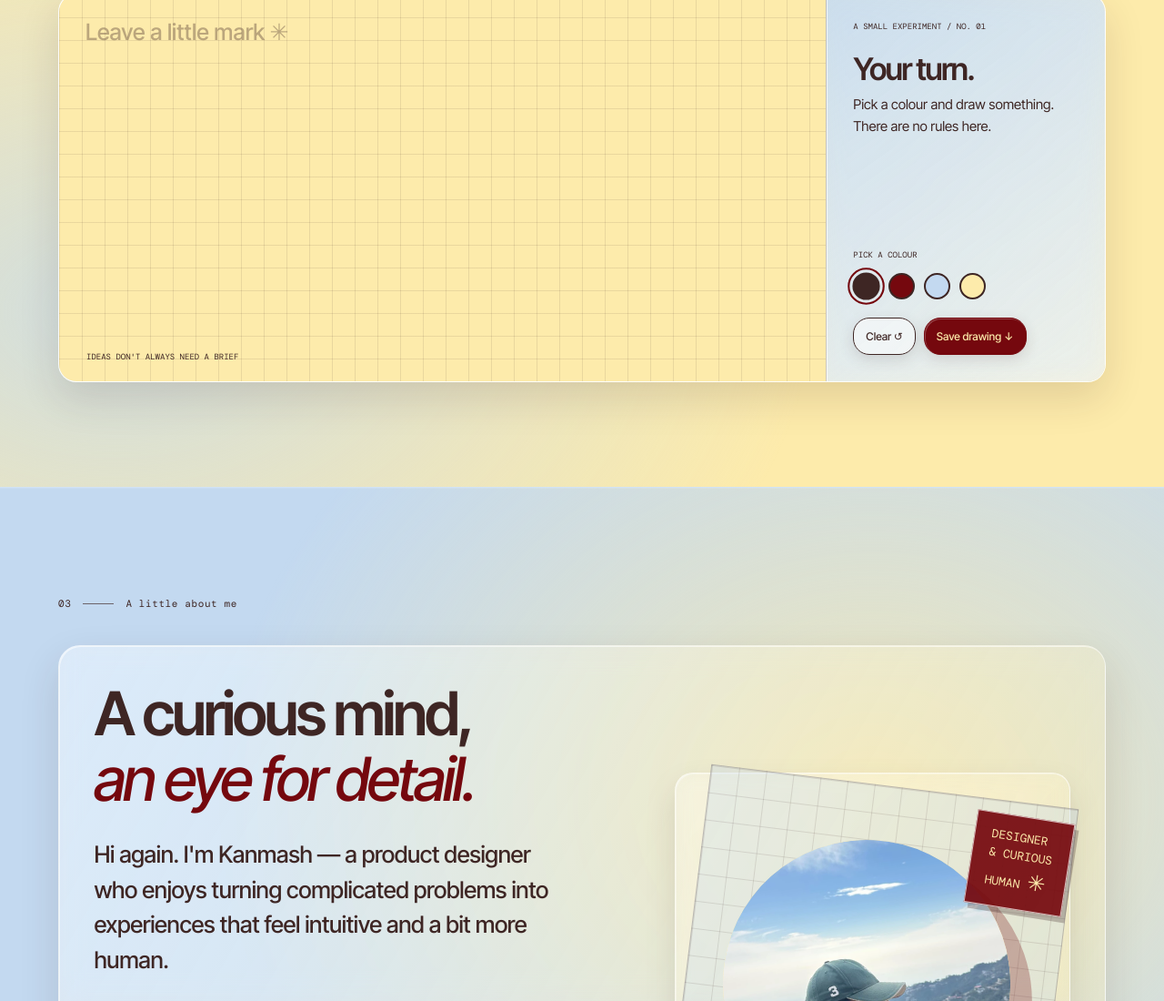
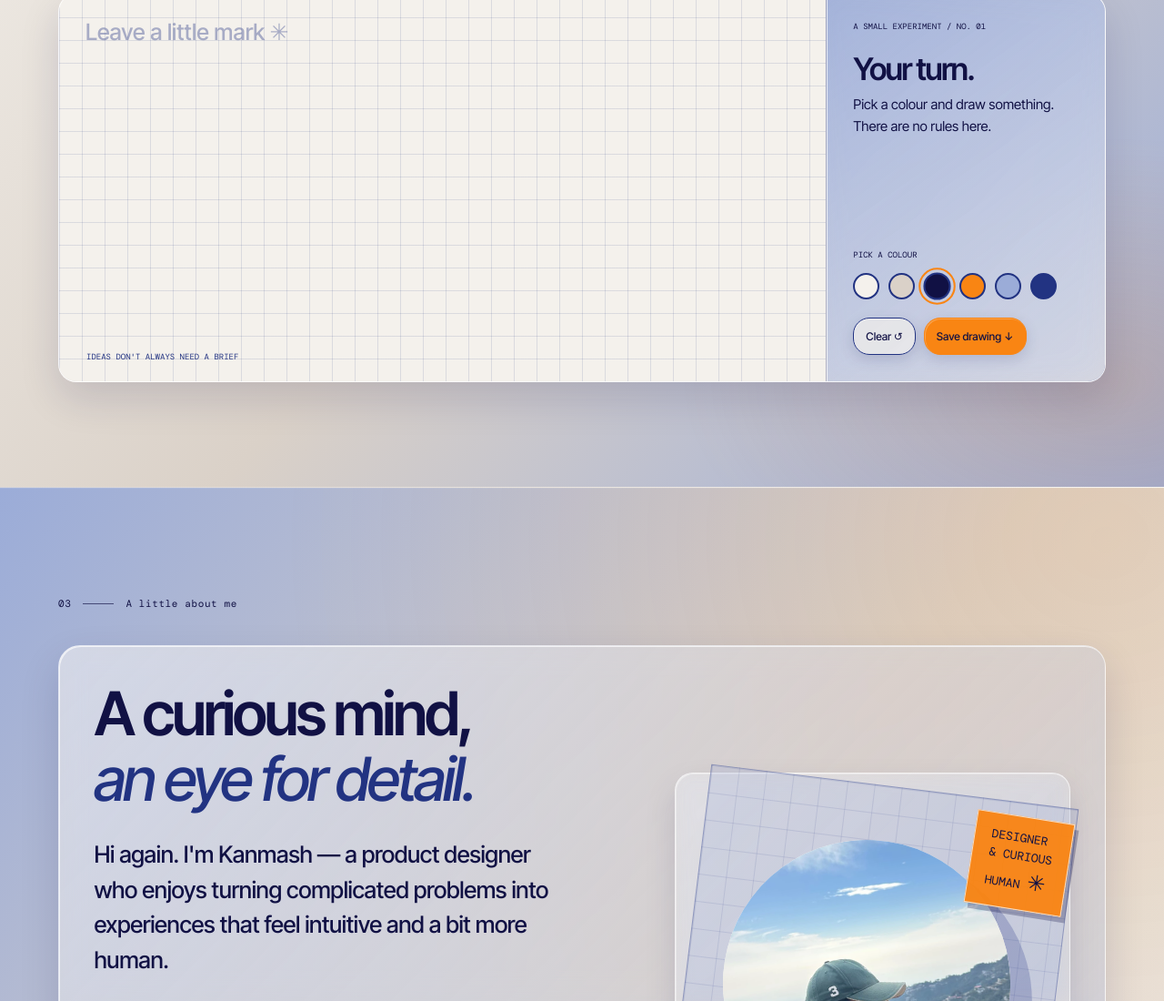
Before and after one commit to kanmash141-debug/kanmash141-debug.github.io, a plain HTML site: page index.html in a window 1280 px wide. Shown: the part 4948-6048 px from the top of the page at 91% size. Drawn offline with nearby package versions, Linux system fonts and the light colour scheme; animation ran at ten frames a second.

Commit message:
Deploy MP113 gradient palette to portfolio and use all six reference colours in sketchpad

```diff
--- a/index.html
+++ b/index.html
@@ -3,7 +3,7 @@
 <head>
 <meta charset="utf-8">
 <meta name="viewport" content="width=device-width, initial-scale=1, viewport-fit=cover">
-<meta name="theme-color" content="#3E2624">
+<meta name="theme-color" content="#111144">
 <meta name="description" content="Kanmash — product designer. Thoughtful interfaces, useful interactions, and experiments worth opening.">
 <meta property="og:title" content="Kanmash — Product & UI/UX designer">
 <meta property="og:description" content="A little bit of design, a little bit of play.">
@@ -14,8 +14,8 @@
 <link rel="stylesheet" href="./style.css?v=5">
 <link rel="stylesheet" href="./theme.css?v=3">
 <link rel="stylesheet" href="./featured.css?v=2">
-<link rel="stylesheet" href="./flowbutter-glass.css?v=1">
-<script defer src="./script.js?v=4"></script>
+<link rel="stylesheet" href="./mp113-gradients.css?v=1">
+<script defer src="./script.js?v=5"></script>
 <script defer src="./motion.js?v=1"></script>
 <script defer src="./featured.js?v=2"></script>
 </head>
@@ -191,7 +191,7 @@
   <div class="playground-heading reveal"><h2 id="labTitle">Sometimes, I just<br><em>like to play.</em></h2><p>A mini canvas tucked into the portfolio. Scribble, sketch, or make something completely pointless. It's yours.</p></div>
   <div class="lab-main reveal">
     <div class="drawing-area"><div class="canvas-prompt" aria-hidden="true">Leave a little mark ✳</div><canvas id="scratchCanvas" aria-label="Interactive sketch canvas. Drag to draw.">Your browser doesn't support canvas.</canvas><div class="canvas-watermark" aria-hidden="true">IDEAS DON'T ALWAYS NEED A BRIEF</div></div>
-    <aside class="lab-panel"><div><span class="label">A SMALL EXPERIMENT / NO. 01</span><h3>Your turn.</h3><p>Pick a colour and draw something. There are no rules here.</p></div><div><span class="label">PICK A COLOUR</span><div class="palette" role="group" aria-label="Ink colour"><button type="button" class="swatch" style="--swatch:#3E2624" data-ink="#3E2624" aria-label="Chocolate ink" aria-pressed="true"></button><button type="button" class="swatch" style="--swatch:#75080E" data-ink="#75080E" aria-label="Wine-red ink" aria-pressed="false"></button><button type="button" class="swatch" style="--swatch:#C3D9F0" data-ink="#C3D9F0" aria-label="Powder blue ink" aria-pressed="false"></button><button type="button" class="swatch" style="--swatch:#FDEBAB" data-ink="#FDEBAB" aria-label="Butter yellow ink" aria-pressed="false"></button></div><div class="lab-buttons"><button type="button" id="clearCanvas">Clear ↺</button><button type="button" id="saveCanvas">Save drawing ↓</button></div></div></aside>
+    <aside class="lab-panel"><div><span class="label">A SMALL EXPERIMENT / NO. 01</span><h3>Your turn.</h3><p>Pick a colour and draw something. There are no rules here.</p></div><div><span class="label">PICK A COLOUR</span><div class="palette" role="group" aria-label="Ink colour"><button type="button" class="swatch" style="--swatch:#F4F1EC" data-ink="#F4F1EC" aria-label="Luster White ink" aria-pressed="false"></button><button type="button" class="swatch" style="--swatch:#DAD1C8" data-ink="#DAD1C8" aria-label="Jodhpur Tan ink" aria-pressed="false"></button><button type="button" class="swatch" style="--swatch:#111144" data-ink="#111144" aria-label="Deadly Depths navy ink" aria-pressed="true"></button><button type="button" class="swatch" style="--swatch:#F98513" data-ink="#F98513" aria-label="Habañero orange ink" aria-pressed="false"></button><button type="button" class="swatch" style="--swatch:#9BACD8" data-ink="#9BACD8" aria-label="Aster Flower Blue ink" aria-pressed="false"></button><button type="button" class="swatch" style="--swatch:#223382" data-ink="#223382" aria-label="Deep Space Royal ink" aria-pressed="false"></button></div><div class="lab-buttons"><button type="button" id="clearCanvas">Clear ↺</button><button type="button" id="saveCanvas">Save drawing ↓</button></div></div></aside>
   </div>
 </section>
 <section class="about" id="about" aria-labelledby="aboutTitle">
```
